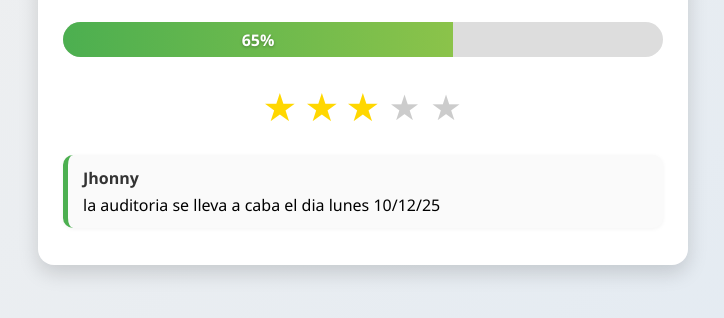
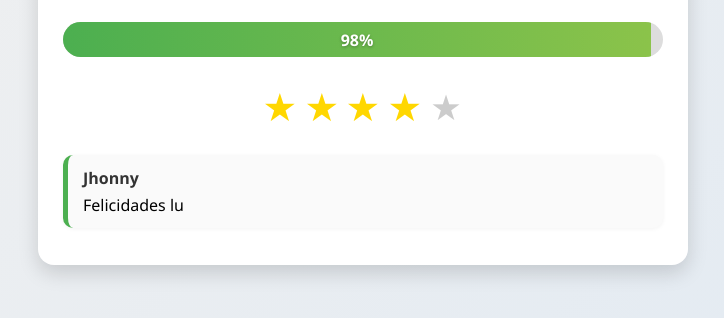
Before and after one commit to jhonnydvargash-bit/lourdes-arias-m.github.io, a plain HTML site: page index.html in a window 1280 px wide. Shown: the part 112-430 px from the top of the page, without its empty margins (277-1001 px from the left). Drawn offline with Linux system fonts and the light colour scheme.

Commit message:
Modify progress and star ratings in index.html
Updated progress percentage and selected stars in comments.

```diff
--- a/index.html
+++ b/index.html
@@ -124,11 +124,11 @@
   <script>
     // Variables configurables
     const titulo = "Pretty Lu";
-    const progreso = 65; // porcentaje (0 a 100)
+    const progreso = 98; // porcentaje (0 a 100)
     const estrellasTotales = 5;
-    const estrellasSeleccionadas = 3;
+    const estrellasSeleccionadas = 4;
     const listaComentarios = [
-    { usuario: "Jhonny", texto: "la auditoria se lleva a caba el dia lunes 10/12/25" },
+    { usuario: "Jhonny", texto: "Felicidades lu" },
       //{ usuario: "Jhonny", texto: "Muy buen helado, textura perfecta." },
     //  { usuario: "Dymr", texto: "Me anima en los momentos más críticos ❤️." }
     ];
```
